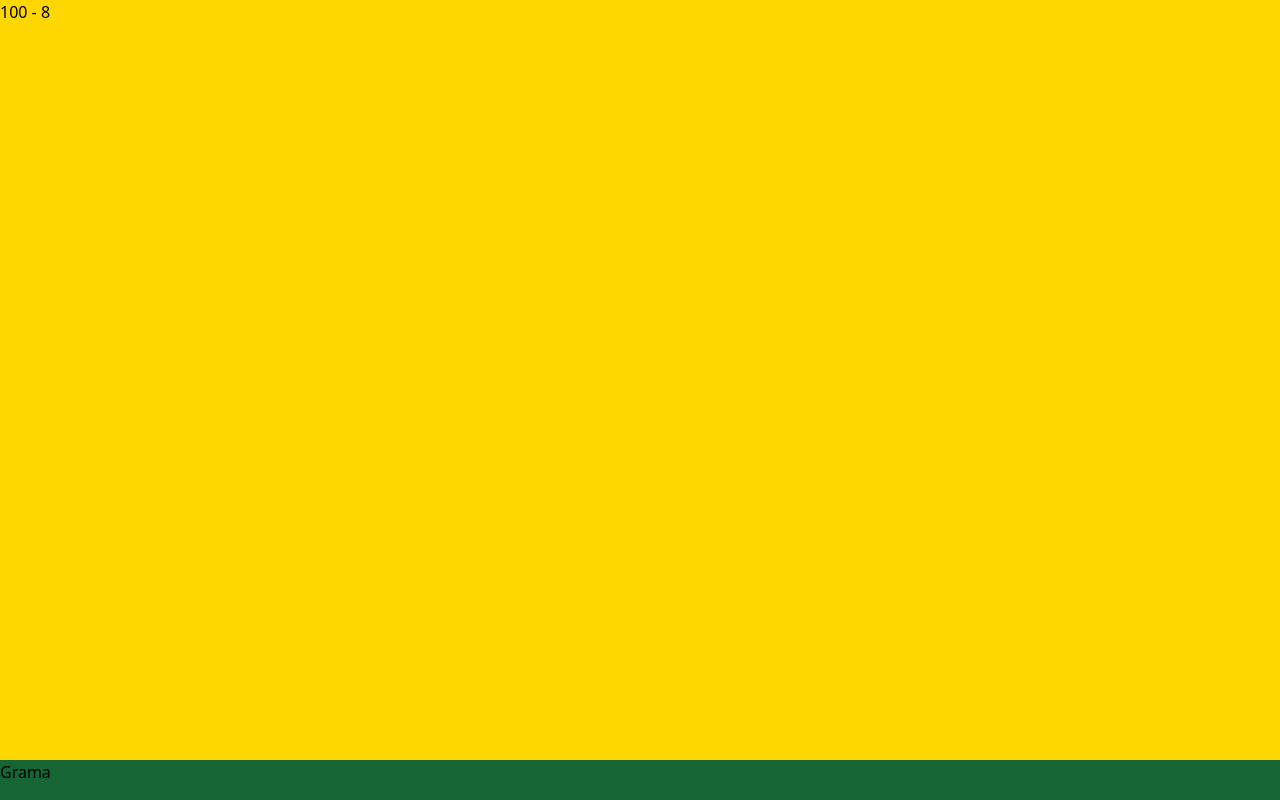
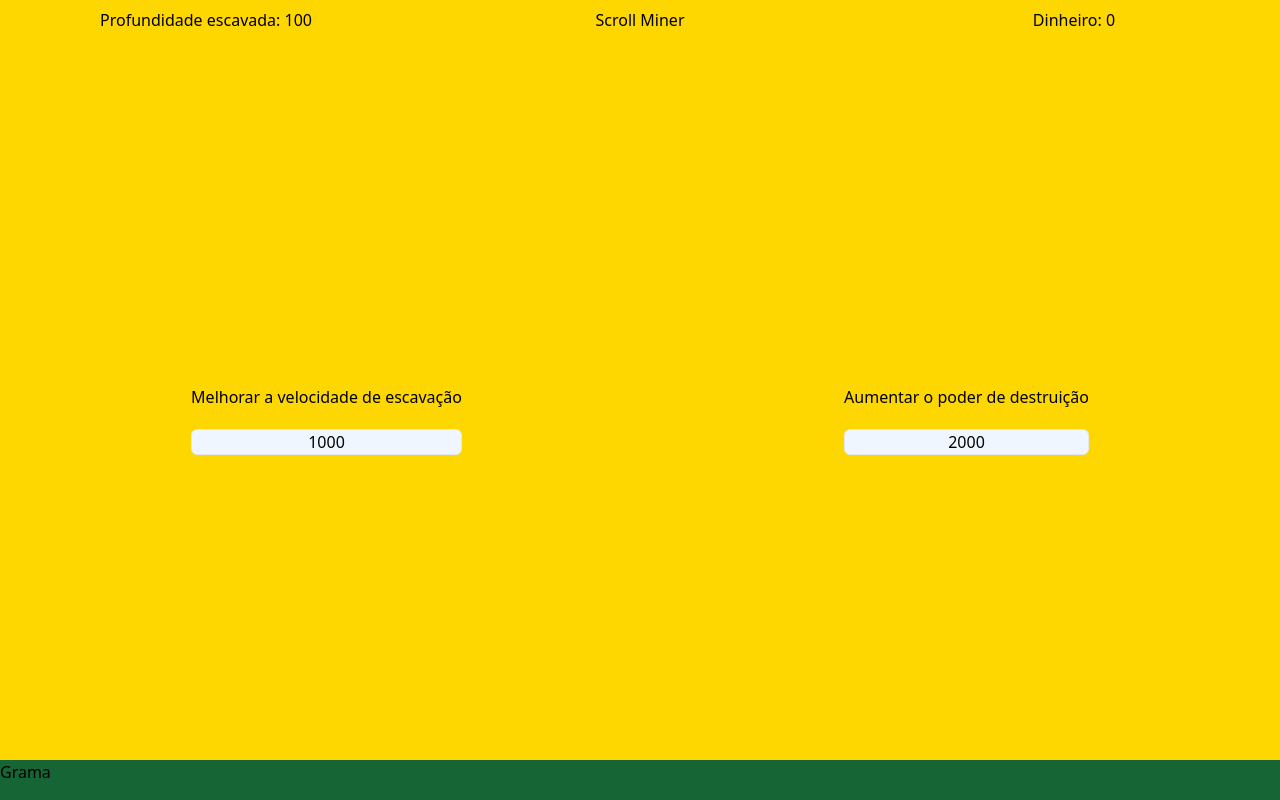
Before and after one commit to Leckller/scrollMiner, a React (Vite) app: page / in a window 1280 px wide. Shown: the top 800 px of the page. Built offline with nearby package versions, Linux system fonts and the light colour scheme.

Commit message:
feat: pseudo loja

```diff
--- a/src/components/Header.tsx
+++ b/src/components/Header.tsx
@@ -2,12 +2,22 @@ import { useContext } from 'react';
 import Context from '../State/Context';
 
 function Header() {
-  const { height, seconds } = useContext(Context);
+  const { height, limitTimer, money } = useContext(Context);
   return (
     <header
-      className="fixed"
+      className="fixed h-[5vh] min-h-[30px] w-full
+      flex flex-row justify-evenly p-[20px]
+      "
     >
-      {`${height} - ${seconds}`}
+      <article className="w-[30%] flex items-center justify-center">
+        <p>{`Profundidade escavada: ${height}`}</p>
+      </article>
+      <article className="w-[40%] flex items-center justify-center">
+        <h1>Scroll Miner</h1>
+      </article>
+      <article className="w-[30%] flex items-center justify-center">
+        <p>{`Dinheiro: ${money}`}</p>
+      </article>
     </header>
   );
 }
--- /dev/null
+++ b/src/components/Loja.tsx
@@ -0,0 +1,24 @@
+function Loja() {
+  return (
+    <section className="flex flex-row w-full justify-around items-center">
+      <article className="flex flex-col gap-5">
+        <p>
+          Melhorar a velocidade de escavação
+        </p>
+        <button className="w-full border rounded-md bg-blue-50">
+          1000
+        </button>
+      </article>
+      <article className="flex flex-col gap-5">
+        <p>
+          Aumentar o poder de destruição
+        </p>
+        <button className="w-full border rounded-md bg-blue-50">
+          2000
+        </button>
+      </article>
+    </section>
+  );
+}
+
+export default Loja;
--- a/src/components/Main.tsx
+++ b/src/components/Main.tsx
@@ -3,6 +3,7 @@ import Context from '../State/Context';
 import useMiner from '../hooks/useMiner';
 import useTimer from '../hooks/useTimer';
 import Floor from './Floor';
+import Loja from './Loja';
 
 function Main() {
   const { height, floors } = useContext(Context);
@@ -13,7 +14,9 @@ function Main() {
       id="top"
       className={ `"flex flex-col justify-evenly ${`h-[${height}]`}` }
     >
-      <div className="h-[95vh]" />
+      <div className="h-[95vh] flex pt-[10vh]">
+        <Loja />
+      </div>
       <Floor type="grama" />
       {floors.map((f, i) => (
         <Floor type={ f } key={ f + i } />
```
